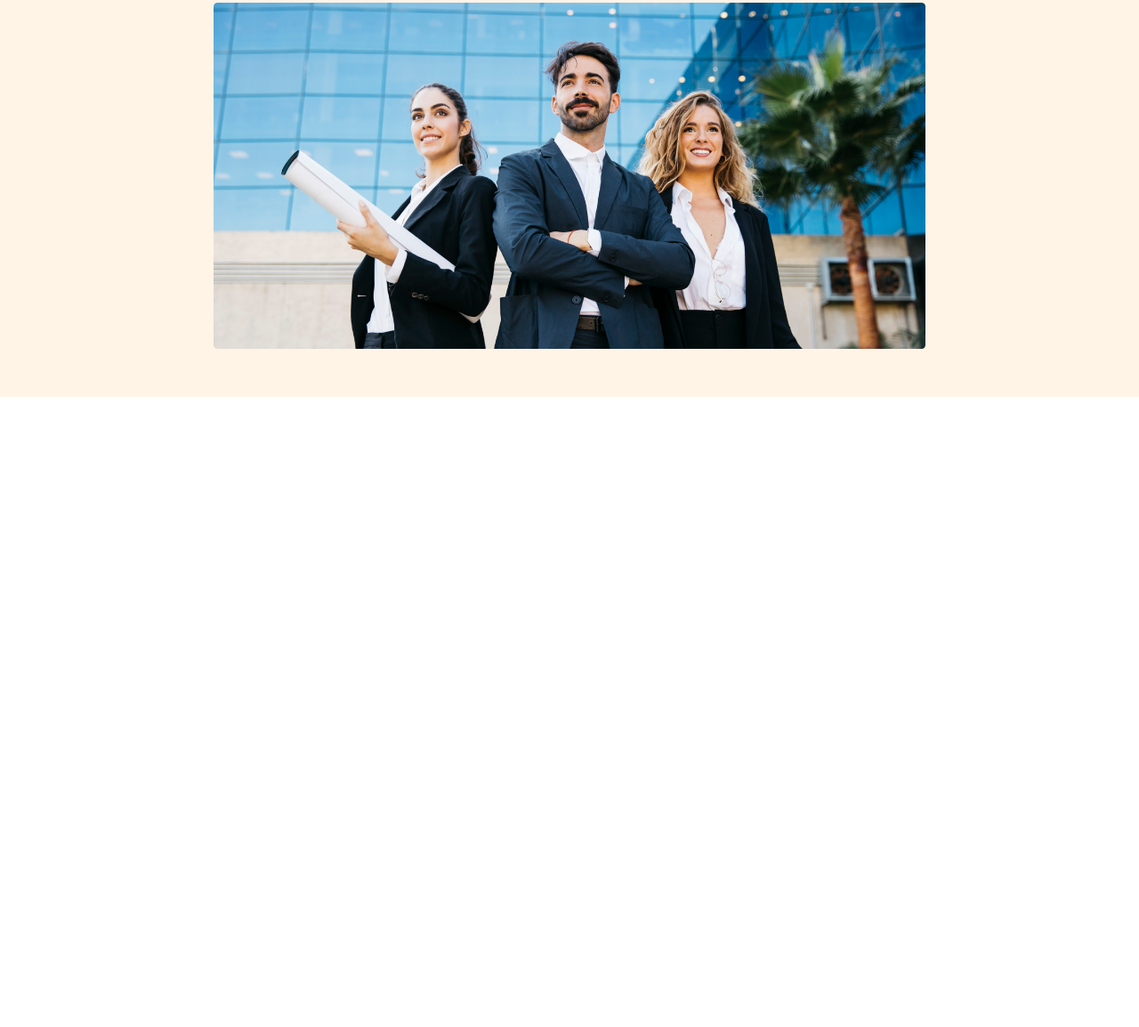
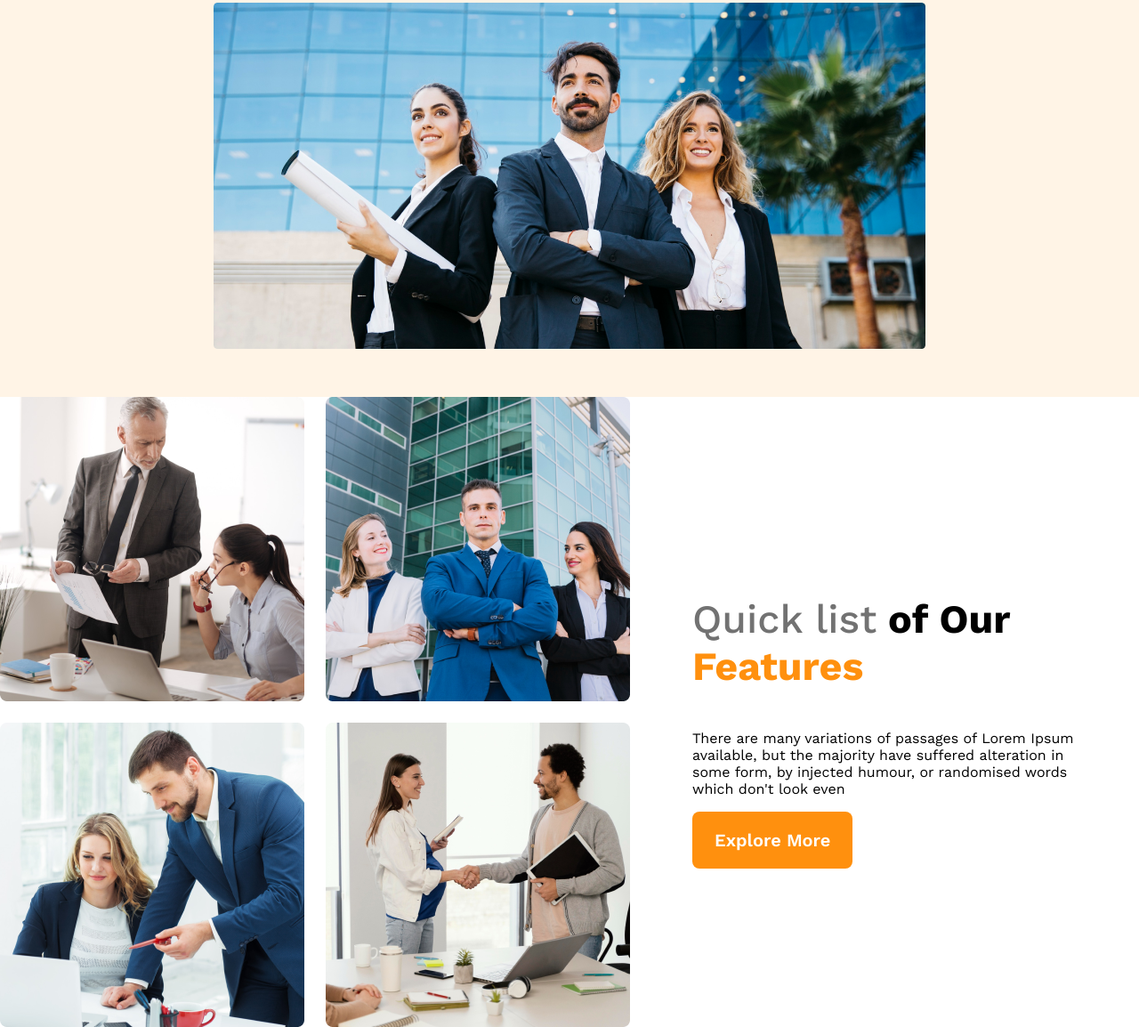
Before and after one commit to myselfmehedihasan/G3-Architects, a plain HTML site: page index.html in a window 1280 px wide. Shown: the part 575-1729 px from the top of the page at 89% size. Before the commit the page ends 1021 px from the top, so only its background shows below. Drawn offline with nearby package versions, Linux system fonts and the light colour scheme.

Commit message:
features content added

```diff
--- a/index.html
+++ b/index.html
@@ -8,6 +8,7 @@
     <link rel="stylesheet" href="./styles/architect-responsive.css">
 </head>
 <body>
+    <!-- header start here -->
     <header>
         <nav>
             <h3 class="nav-title">G3-Architects</h3>
@@ -28,8 +29,24 @@
             <img src="./images/banner.png" alt="">
         </div>
     </header>
+        <!-- header ends here -->
+    <main>
+         <!-- teams section start here -->
+        <section class="teams-container">
+            <div class="teams-img-container">
+               <img src="./images/team1.png" alt="">
+               <img src="./images/team2.png" alt="">
+               <img src="./images/team3.png" alt="">
+               <img src="./images/team4.png" alt="">
+            </div>
+            <div class="teams-content">
+                <h3 class="teams-title"><span style="color:#727272; font-weight: 500;">Quick list</span> of Our <span style="color:#FF900E; font-weight: 700;">Features</span></h3>
+                <p class="teams-description">There are many variations of passages of Lorem Ipsum available, but the majority have suffered alteration in some form, by injected humour, or randomised words which don't look even</p>
+                <button class="btn-primary">Explore More</button>
+            </div>
+        </section>
 
-    <main>
+         <!-- Features section ends here -->
 
     </main>
     <footer>
--- a/styles/architect.css
+++ b/styles/architect.css
@@ -84,3 +84,28 @@ nav li a {
     width: 100%;
     margin-top: 30px;
 }
+
+
+/* mains styles */
+
+main{
+    max-width: 1440px;
+    margin: 0 auto;
+}
+/* teams styles */
+.teams-container{
+    display: flex;
+    align-items: center;
+}
+.teams-img-container{
+    display: grid;
+    grid-template-columns: repeat(2,1fr);
+    gap: 1.5rem;
+}
+.teams-content{
+    padding-right: 70px ;
+    padding-left: 70px;
+}
+.teams-title{
+    font-size: 2.8rem;
+}
```
